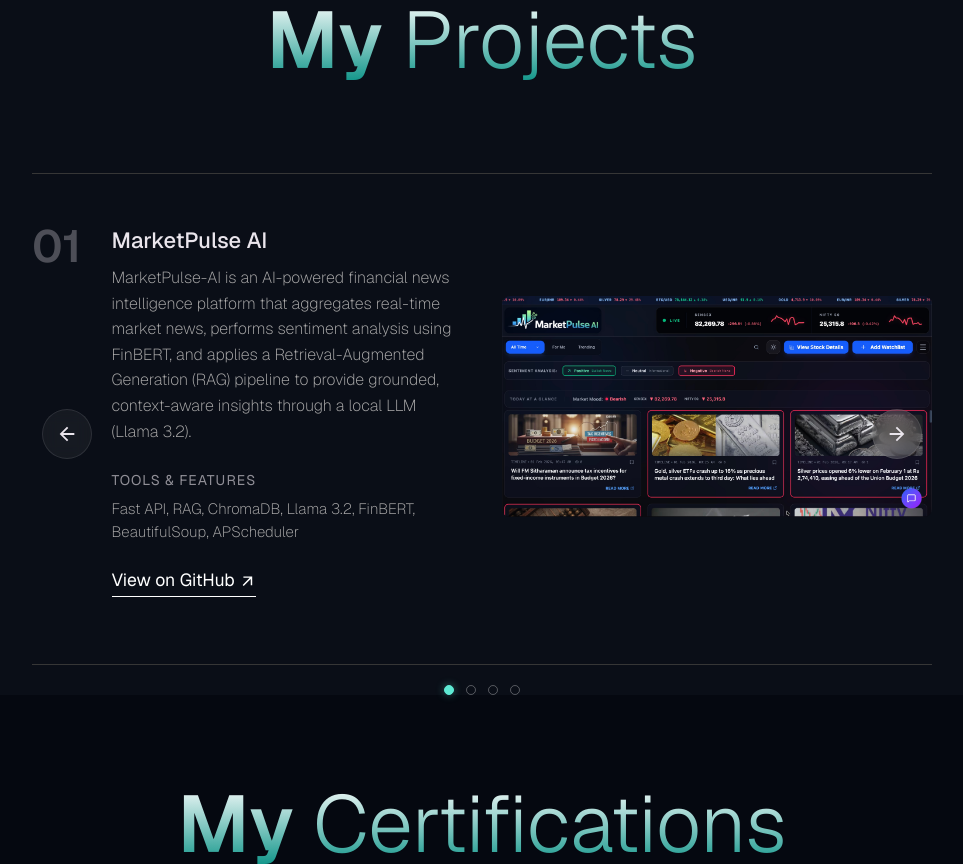
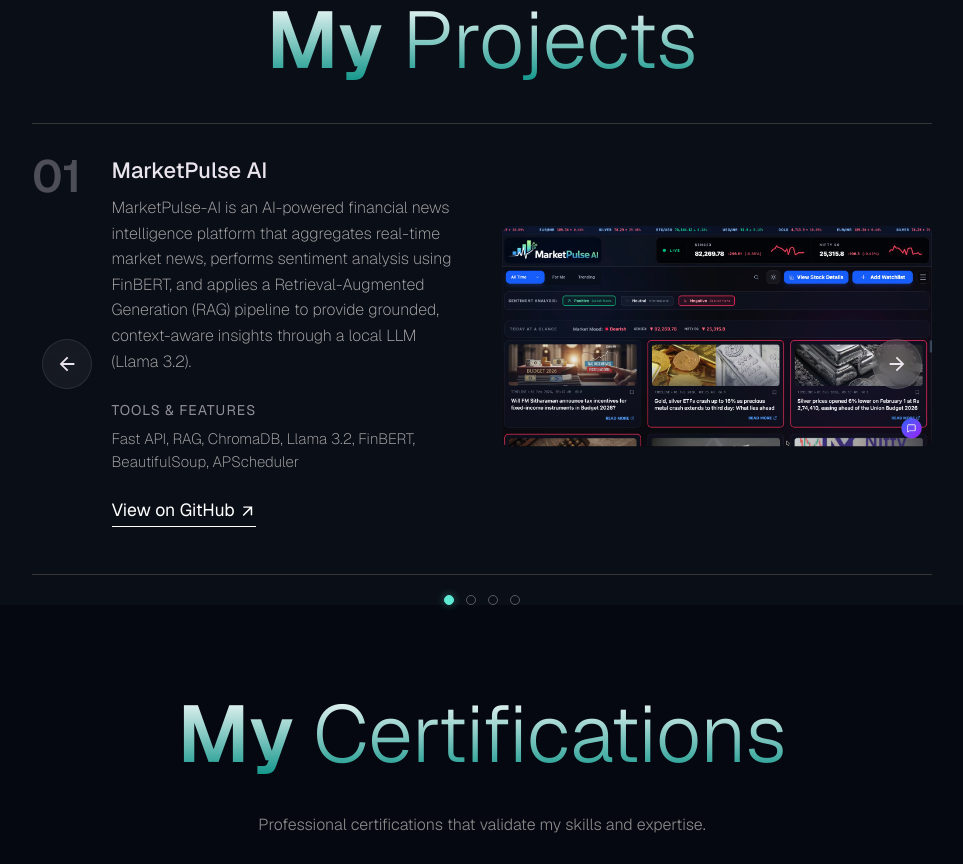
Before and after one commit to prashant-gtx/prashant-gtx.github.io, a React (Vite) app: page / in a window 1280 px wide. Shown: the part 3460-4324 px from the top of the page, without its empty margins (158-1121 px from the left). Built offline with nearby package versions, Linux system fonts and the light colour scheme; no server answers.

Commit message:
style(work): reduce vertical gap below projets section title

```diff
--- a/src/components/styles/Work.css
+++ b/src/components/styles/Work.css
@@ -18,7 +18,7 @@
   -webkit-text-fill-color: transparent;
   color: transparent;
   margin-top: 50px;
-  margin-bottom: 90px;
+  margin-bottom: 40px;
 }
 
 .work-section h2>span {
@@ -55,7 +55,7 @@
   max-width: 100%;
   flex-shrink: 0;
   box-sizing: border-box;
-  padding: 50px 0;
+  padding: 30px 0;
 }
 
 .carousel-content {
```
